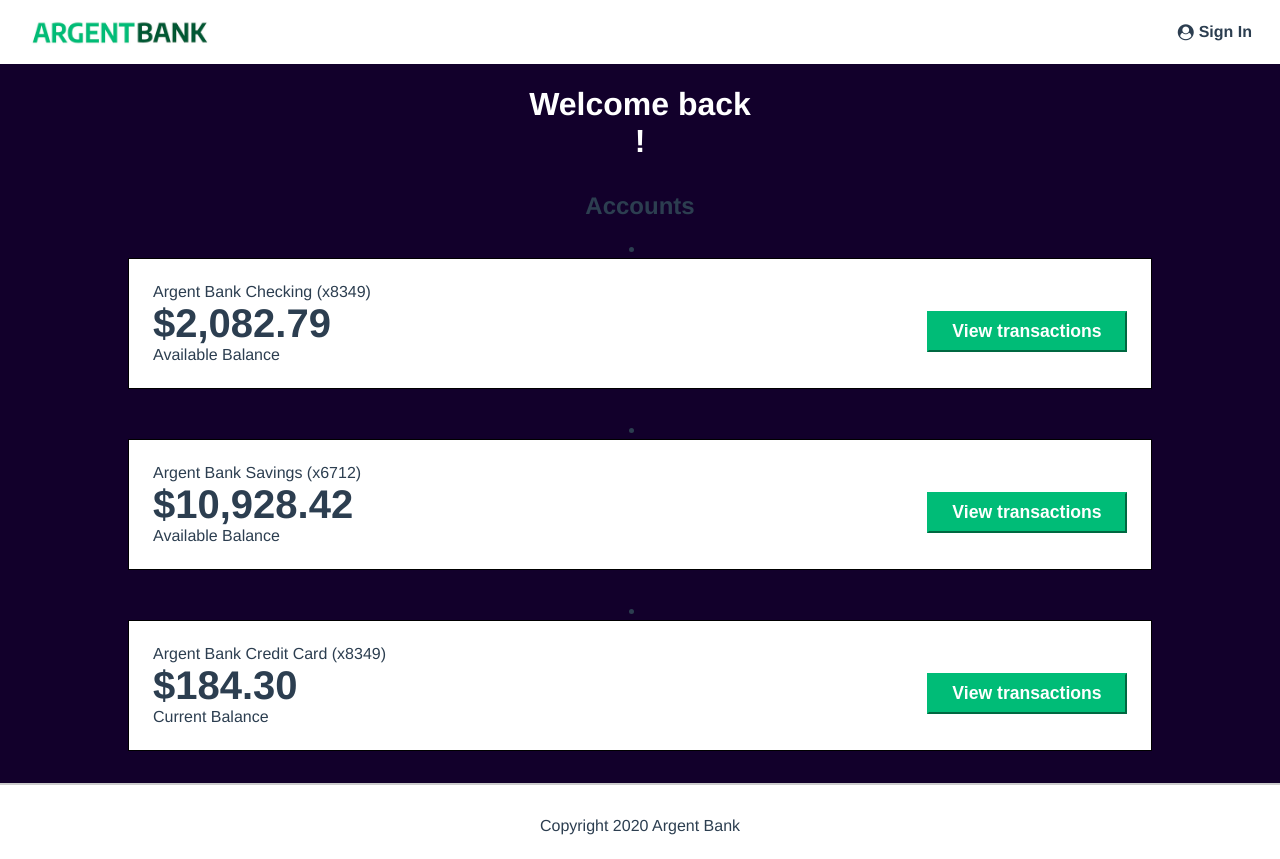
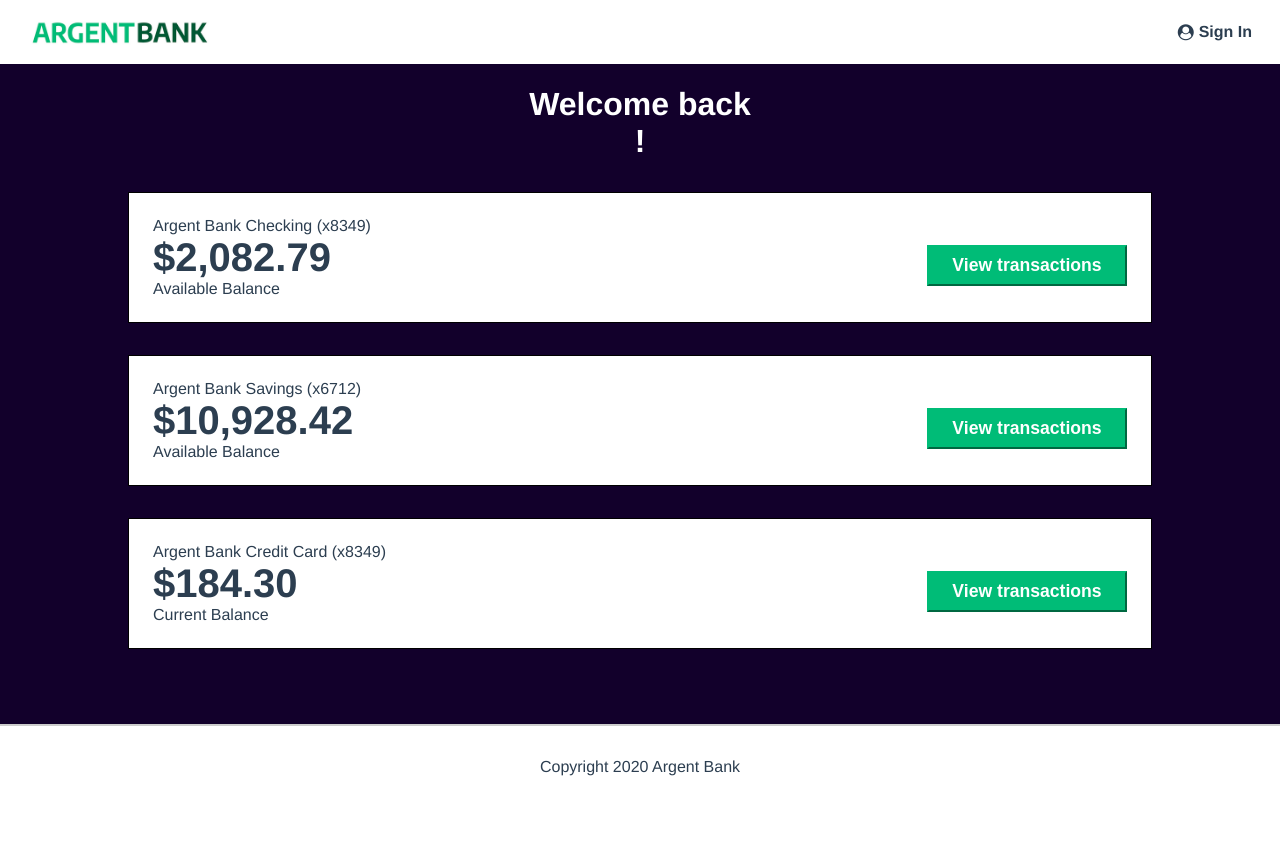
Before and after one commit to jbbrejon/openclassrooms-da-p13, a React (Vite) app: page /profile in a window 1280 px wide. After the commit the page ends 800 px from the top, so only its background shows below. Built offline with nearby package versions, Linux system fonts and the light colour scheme; a web font is replaced by a local one.

Commit message:
:art: Add style

```diff
--- a/src/pages/Profile/profile.module.css
+++ b/src/pages/Profile/profile.module.css
@@ -6,3 +6,24 @@
     color: #fff;
     margin-bottom: 2rem;
 }
+
+.sronly {
+    border: 0 !important;
+    clip: rect(1px, 1px, 1px, 1px) !important;
+    /* 1 */
+    -webkit-clip-path: inset(50%) !important;
+    clip-path: inset(50%) !important;
+    /* 2 */
+    height: 1px !important;
+    margin: -1px !important;
+    overflow: hidden !important;
+    padding: 0 !important;
+    position: absolute !important;
+    width: 1px !important;
+    white-space: nowrap !important;
+    /* 3 */
+}
+
+li {
+    list-style: none;
+}
```
